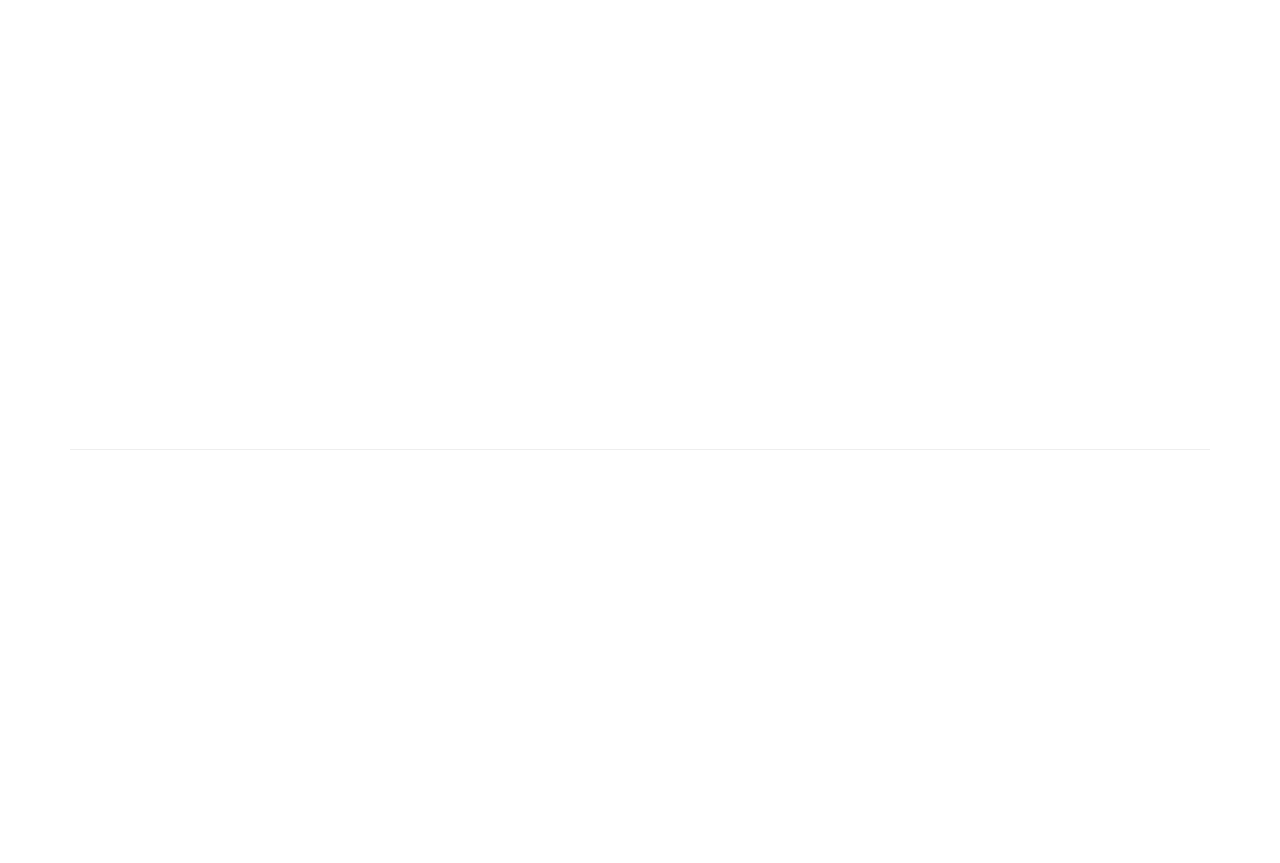
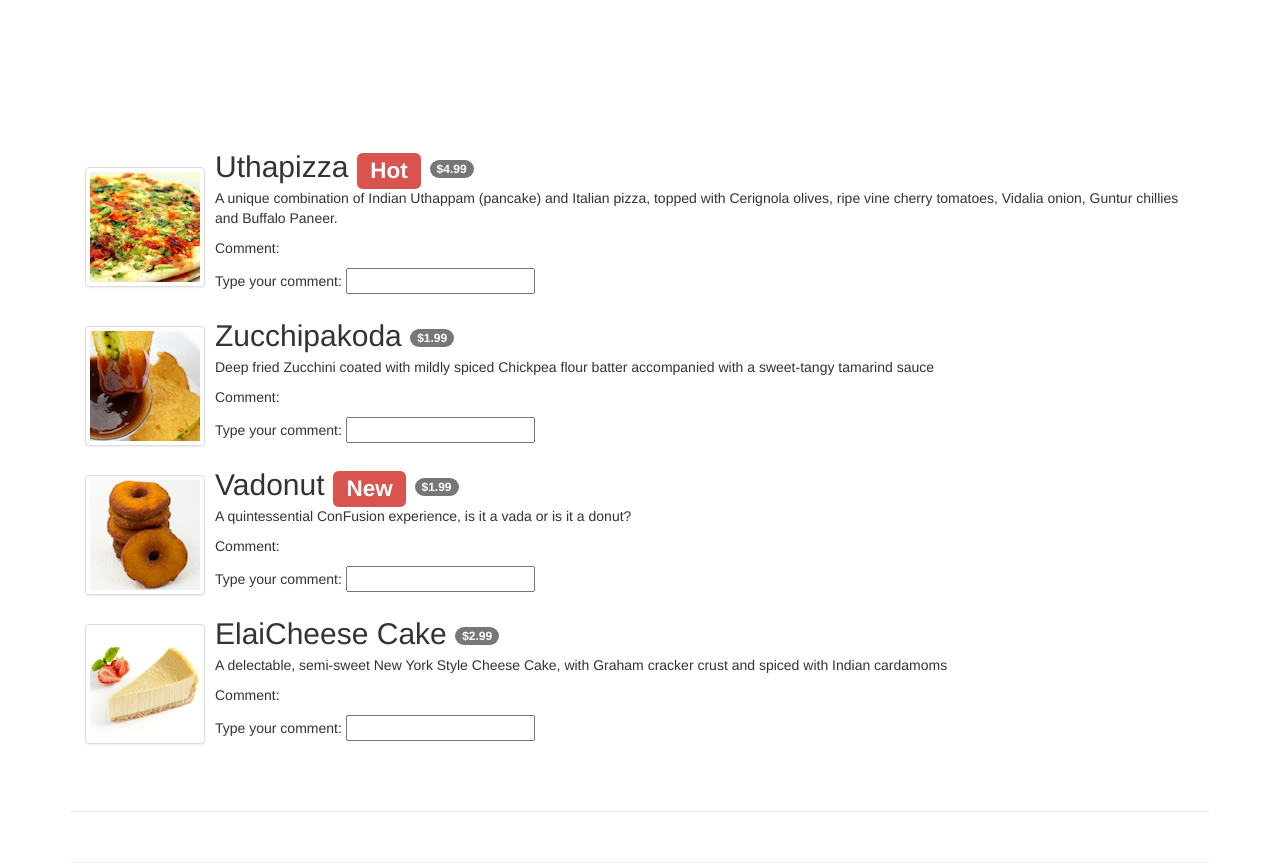
Before and after one commit to eomsanghyun/angularJS-Practice, a website: page app/menu.html in a window 1280 px wide. Before the commit the page ends 800 px from the top, so only its background shows below. Drawn offline with nearby package versions, Linux system fonts and the light colour scheme.

Commit message:
learn ng-app, ng-init, ng-model, ng-repeat

```diff
--- a/app/menu.html
+++ b/app/menu.html
@@ -1,5 +1,5 @@
 <!DOCTYPE html>
-<html lang="en">
+<html lang="en" ng-app>
 
 <head>
      <meta charset="utf-8">
@@ -15,6 +15,8 @@
     <link href="styles/bootstrap-social.css" rel="stylesheet">
     <link href="styles/mystyles.css" rel="stylesheet">
 
+    <script src="../bower_components/angular/angular.min.js"></script>
+
     <!-- HTML5 shim and Respond.js for IE8 support of HTML5 elements and media queries -->
     <!-- WARNING: Respond.js doesn't work if you view the page via file:// -->
     <!--[if lt IE 9]>
@@ -25,10 +27,75 @@
 
 <body>
 
+
+
     <div class="container">
+
+
         <div class="row row-content">
-            <div class="col-xs-12">
+             <div class="row row-content"
+                      ng-init="
+                        dishes=[
+                         {
+                           name:'Uthapizza',
+                           image: 'images/uthapizza.png',
+                           category: 'mains',
+                           label:'Hot',
+                           price:'4.99',
+                           description:'A unique combination of Indian Uthappam (pancake) and Italian pizza, topped with Cerignola olives, ripe vine cherry tomatoes, Vidalia onion, Guntur chillies and Buffalo Paneer.',
+                           comment: ''
+                        },
+                        {
+                           name:'Zucchipakoda',
+                           image: 'images/zucchipakoda.png',
+                           category: 'appetizer',
+                           label:'',
+                           price:'1.99',
+                           description:'Deep fried Zucchini coated with mildly spiced Chickpea flour batter accompanied with a sweet-tangy tamarind sauce',
+                           comment: ''
+                        },
+                        {
+                           name:'Vadonut',
+                           image: 'images/vadonut.png',
+                           category: 'appetizer',
+                           label:'New',
+                           price:'1.99',
+                           description:'A quintessential ConFusion experience, is it a vada or is it a donut?',
+                           comment: ''
+                        },
+                        {
+                           name:'ElaiCheese Cake',
+                           image: 'images/elaicheesecake.png',
+                           category: 'dessert',
+                           label:'',
+                           price:'2.99',
+                           description:'A delectable, semi-sweet New York Style Cheese Cake, with Graham cracker crust and spiced with Indian cardamoms',
+                           comment: ''
+                        }
+                        ]">
+
+             <div class="col-xs-12">
+                <ul class="media-list">
+                <li class="media" ng-repeat="dish in dishes">
+                    <div class="media-left media-middle">
+                        <a href="#">
+                        <img class="media-object img-thumbnail"
+                         ng-src={{dish.image}} alt="Uthappizza">
+                        </a>
+                    </div>
+                    <div class="media-body">
+                        <h2 class="media-heading">{{dish.name}}
+                         <span class="label label-danger">{{dish.label}}</span>
+                         <span class="badge">{{dish.price | currency}}</span></h2>
+                        <p>{{dish.description}}</p>
+                        <p>Comment: {{dish.comment}}</p>
+                        <p>Type your comment:
+                            <input type="text" ng-model="dish.comment"></p>
+                    </div>
+                </li>
+                </ul>
             </div>
+
         </div>
     </div>
 
```
